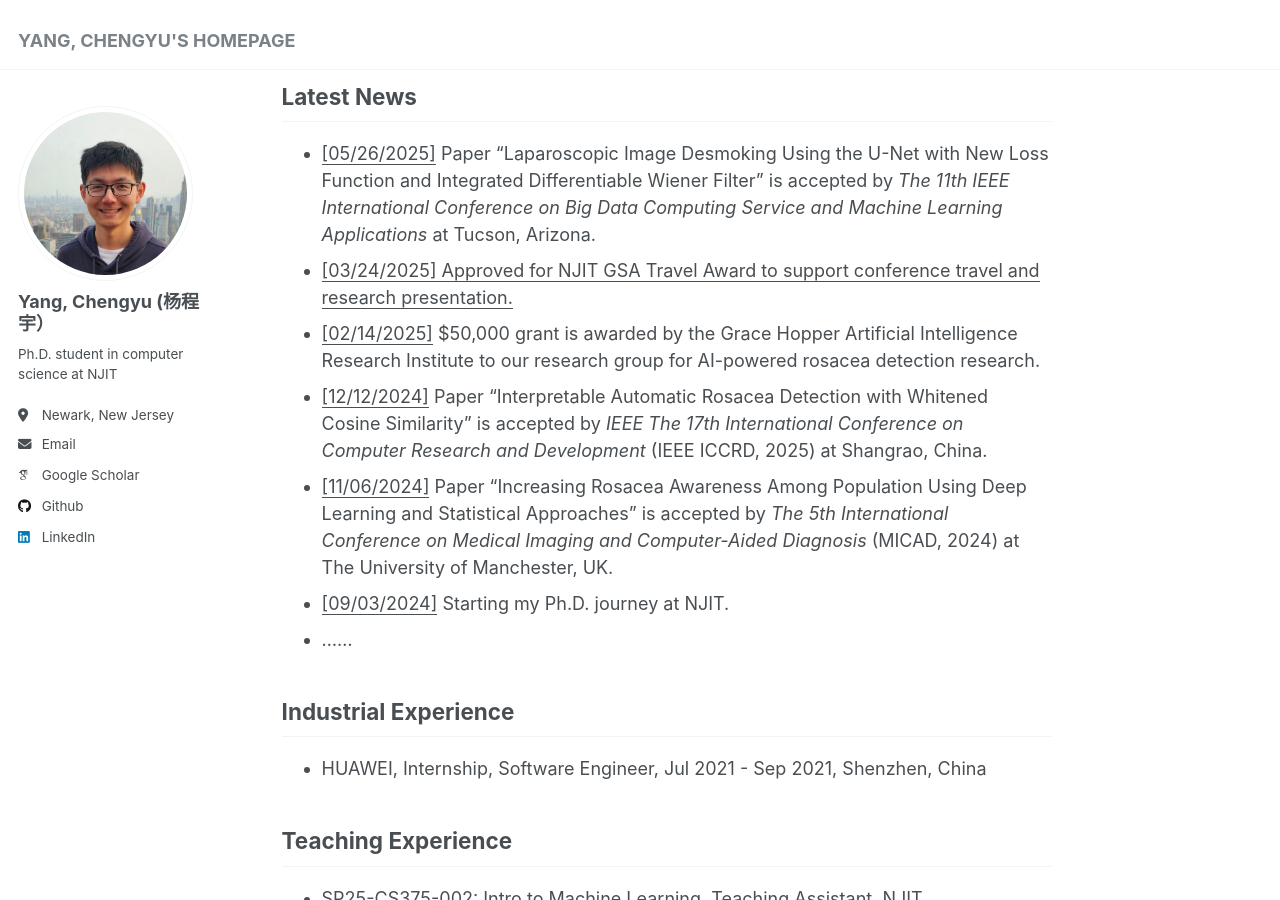
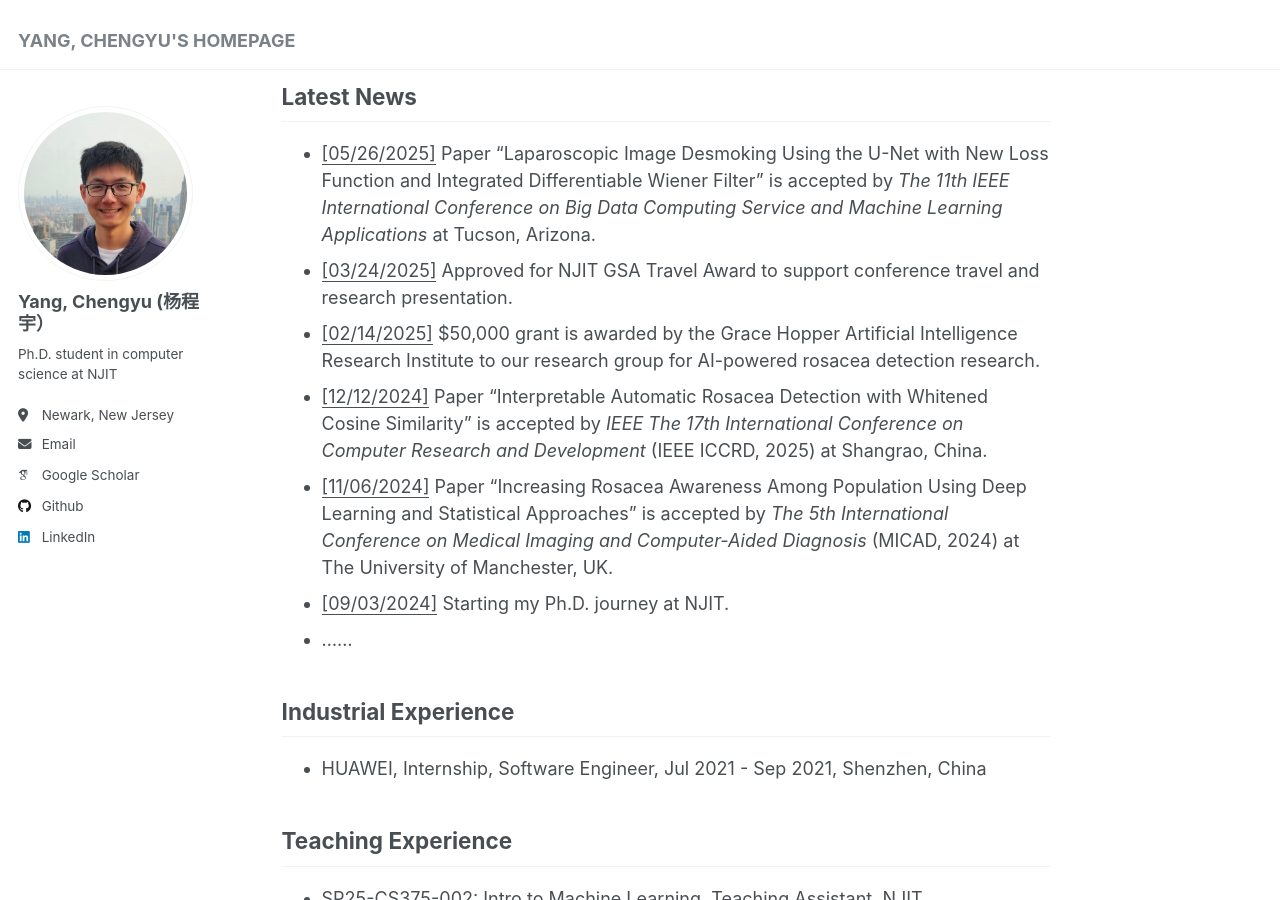
Before and after one commit to chengyuyang-njit/chengyuyang-njit.github.io, a Jekyll site: the page built from _pages/about.md, in a window 1280 px wide and 900 px high, scrolled down 785 px. Built offline with Jekyll 4.4.1, drawn with Linux system fonts in a browser that asks for light colours; some web fonts are replaced.

```diff
--- a/_pages/about.md
+++ b/_pages/about.md
@@ -23,7 +23,7 @@ Publications
 Latest News
 ------
 - <u>[05/26/2025]</u> Paper "Laparoscopic Image Desmoking Using the U-Net with New Loss Function and Integrated Differentiable Wiener Filter" is accepted by <em>The 11th IEEE International Conference on Big Data Computing Service and Machine Learning Applications</em> at Tucson, Arizona.
-- <u>[03/24/2025] Approved for NJIT GSA Travel Award to support conference travel and research presentation.</u>
+- <u>[03/24/2025]</u> Approved for NJIT GSA Travel Award to support conference travel and research presentation.
 - <u>[02/14/2025]</u> $50,000 grant is awarded by the Grace Hopper Artificial Intelligence Research Institute to our research group for AI-powered rosacea detection research.
 - <u>[12/12/2024]</u> Paper "Interpretable Automatic Rosacea Detection with Whitened Cosine Similarity" is accepted by <em>IEEE The 17th International Conference on Computer Research and Development</em> (IEEE ICCRD, 2025) at Shangrao, China.
 - <u>[11/06/2024]</u> Paper "Increasing Rosacea Awareness Among Population Using Deep Learning and Statistical Approaches" is accepted by <em>The 5th International Conference on Medical Imaging and Computer-Aided Diagnosis</em> (MICAD, 2024) at The University of Manchester, UK.
```
